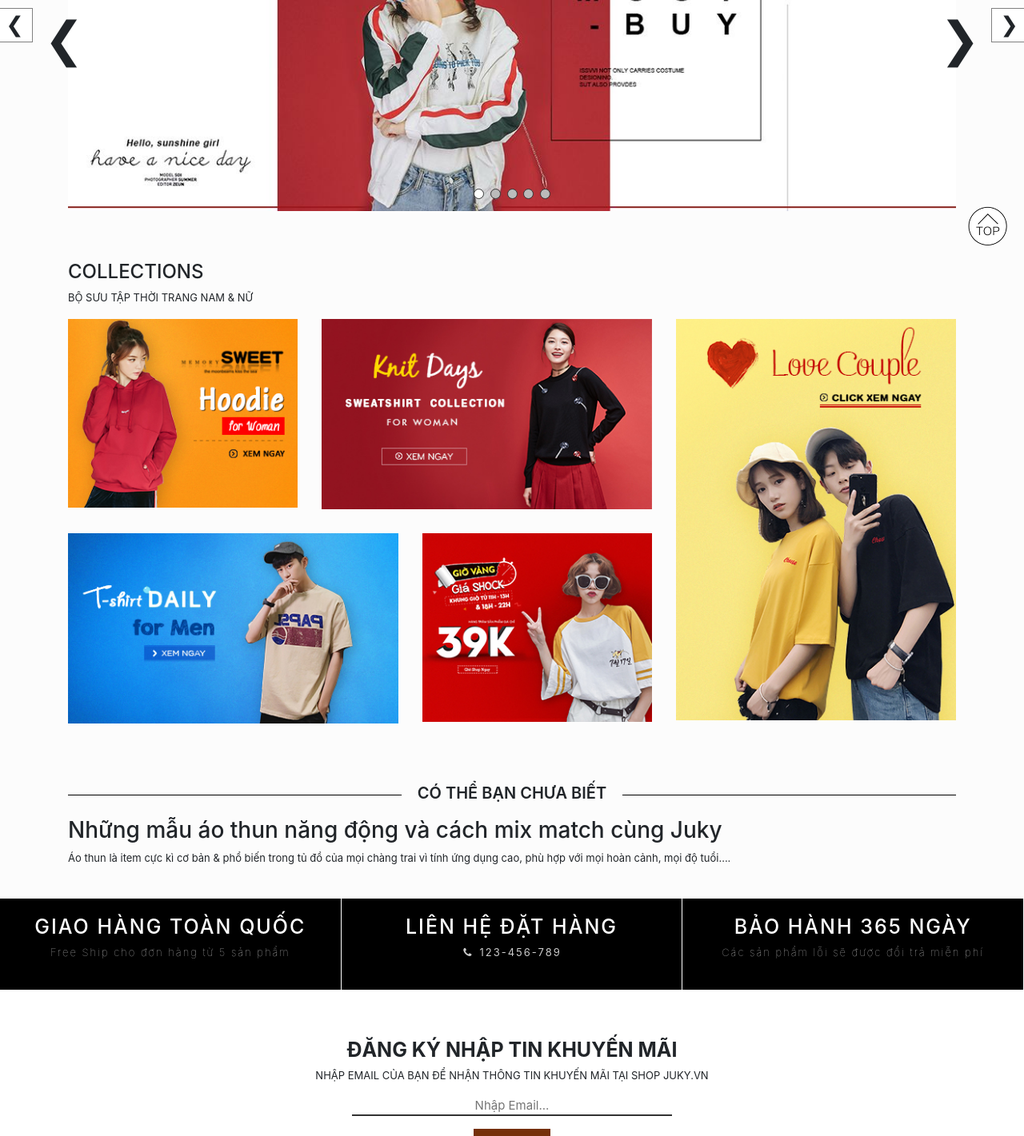
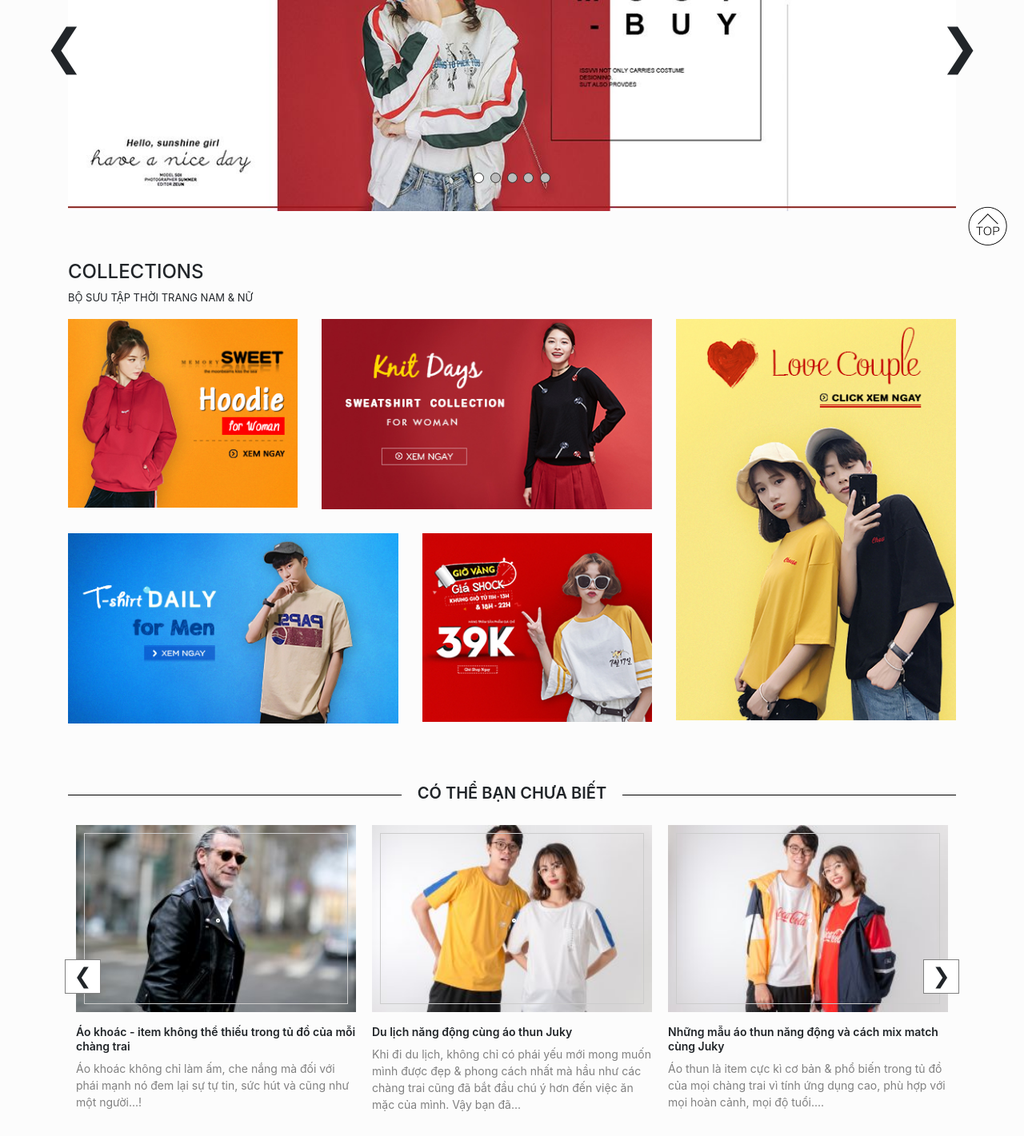
Before and after one commit to vanhungpm2010/juky, a plain HTML site: page index.html in a window 1280 px wide. Shown: the part 350-1771 px from the top of the page at 80% size. Drawn offline with nearby package versions, Linux system fonts and the light colour scheme.

Commit message:
update index

```diff
--- a/index.html
+++ b/index.html
@@ -114,9 +114,7 @@
                 <li><a href="#">Áo Thun 3 lỗ</a></li>
               </ul>
             </li>
-            <li><a href="#">ÁO THUN TAY DÀI</a></li>
             <li><a href="hodie.html">HODIE</a></li>
-            <li><a href="#">ÁO KHOÁC</a></li>
             <li><a href="Jeans.html">QUẦN JEAN</a></li>
             <li><a href="#">QUẦN SHORT</a></li>
             <li><a href="#">ÁO SƠ MI NAM</a></li>
@@ -136,6 +134,8 @@
       <section id="slider">
         <div class="container">
           <div class="slide-show">
+            <a class="slick-prev" onclick="plusSlides(-1)">&#10094;</a>
+            <a class="slick-next" onclick="plusSlides(1)">&#10095;</a>
             <div class="mySlides">
               <img src="images/banner1.jpg" style="width: 100%">
             </div>
@@ -151,17 +151,16 @@
             <div class="mySlides">
               <img src="images/banner5.png" style="width: 100%">
             </div>
-            <a class="slick-prev" onclick="plusSlides(-1)">&#10094;</a>
-            <a class="slick-next" onclick="plusSlides(1)">&#10095;</a>
+            <div style="text-align:center">
+              <span class="dot" onclick="currentSlide(1)"></span>
+              <span class="dot" onclick="currentSlide(1)"></span>
+              <span class="dot" onclick="currentSlide(1)"></span>
+              <span class="dot" onclick="currentSlide(1)"></span>
+              <span class="dot" onclick="currentSlide(1)"></span>
+            </div>
           </div>
           <br>
-          <div style="text-align:center">
-            <span class="dot" onclick="currentSlide(0)"></span>
-            <span class="dot" onclick="currentSlide(1)"></span>
-            <span class="dot" onclick="currentSlide(2)"></span>
-            <span class="dot" onclick="currentSlide(3)"></span>
-            <span class="dot" onclick="currentSlide(4)"></span>
-          </div>
+
         </div>
       </section>
 
@@ -200,6 +199,54 @@
           <div class="i-title">
             <h2>Có thể bạn chưa biết</h2>
           </div>
+          <div class="i-content"  >
+            <div class="sli row">
+
+              <div class="slide-box">
+                <p class="image">
+                  <img src="images/box-news1.jpg">
+                  <a href=""><i class="fa fa-file-text"></i></a>
+                </p>
+                <h3 class="name">Áo khoác - item không thể thiếu trong tủ đồ của mỗi chàng trai</h3>
+                <p class="info">Áo khoác không chỉ làm ấm, che nắng mà đối với phái mạnh nó đem lại sự tự tin, sức hút và cũng như một người...!</p>
+              </div>
+              <div class="slide-box">
+                <p class="image">
+                  <img src="images/box-news2.jpg">
+                  <a href=""><i class="fa fa-file-text"></i></a>
+                </p>
+                <h3 class="name">Du lịch năng động cùng áo thun Juky</h3>
+                <p class="info">Khi đi du lịch, không chỉ có phái yếu mới mong muốn mình được đẹp & phong cách nhất mà hầu như các chàng trai cũng đã bắt đầu chú ý hơn đến việc ăn mặc của mình. Vậy bạn đã...</p>
+              </div>
+              <div class="slide-box">
+                <p class="image">
+                  <img src="images/box-news3.jpg">
+                  <a href=""><i class="fa fa-file-text"></i></a>
+                </p>
+                <h3 class="name">Những mẫu áo thun năng động và cách mix match cùng Juky</h3>
+                <p class="info">Áo thun là item cực kì cơ bản & phổ biến trong tủ đồ của mọi chàng trai vì tính ứng dụng cao, phù hợp với mọi hoàn cảnh, mọi độ tuổi....</p>
+              </div>
+              <div class="slide-box">
+                <p class="image">
+                  <img src="images/box-news4.jpg">
+                  <a href=""><i class="fa fa-file-text"></i></a>
+                </p>
+                <h3 class="name">Áo khoác - item không thể thiếu trong tủ đồ của mỗi chàng trai</h3>
+                <p class="info">Áo khoác không chỉ làm ấm, che nắng mà đối với phái mạnh nó đem lại sự tự tin, sức hút và cũng như một người...!</p>
+              </div>
+              <div class="slide-box">
+                <p class="image">
+                  <img src="images/box-news5.jpg">
+                  <a href=""><i class="fa fa-file-text"></i></a>
+                </p>
+                <h3 class="name">Du lịch năng động cùng áo thun Juky</h3>
+                <p class="info">Khi đi du lịch, không chỉ có phái yếu mới mong muốn mình được đẹp & phong cách nhất mà hầu như các chàng trai cũng đã bắt đầu chú ý hơn đến việc ăn mặc của mình. Vậy bạn đã...</p>
+              </div>
+                 <div class="slide-box">
+                <p class="image">
+                  <img src="images/box-news3.jpg">
+                  <a href=""><i class="fa fa-file-text"></i></a>
+                </p>
                 <h3 class="name">Những mẫu áo thun năng động và cách mix match cùng Juky</h3>
                 <p class="info">Áo thun là item cực kì cơ bản & phổ biến trong tủ đồ của mọi chàng trai vì tính ứng dụng cao, phù hợp với mọi hoàn cảnh, mọi độ tuổi....</p>
               </div>
```
